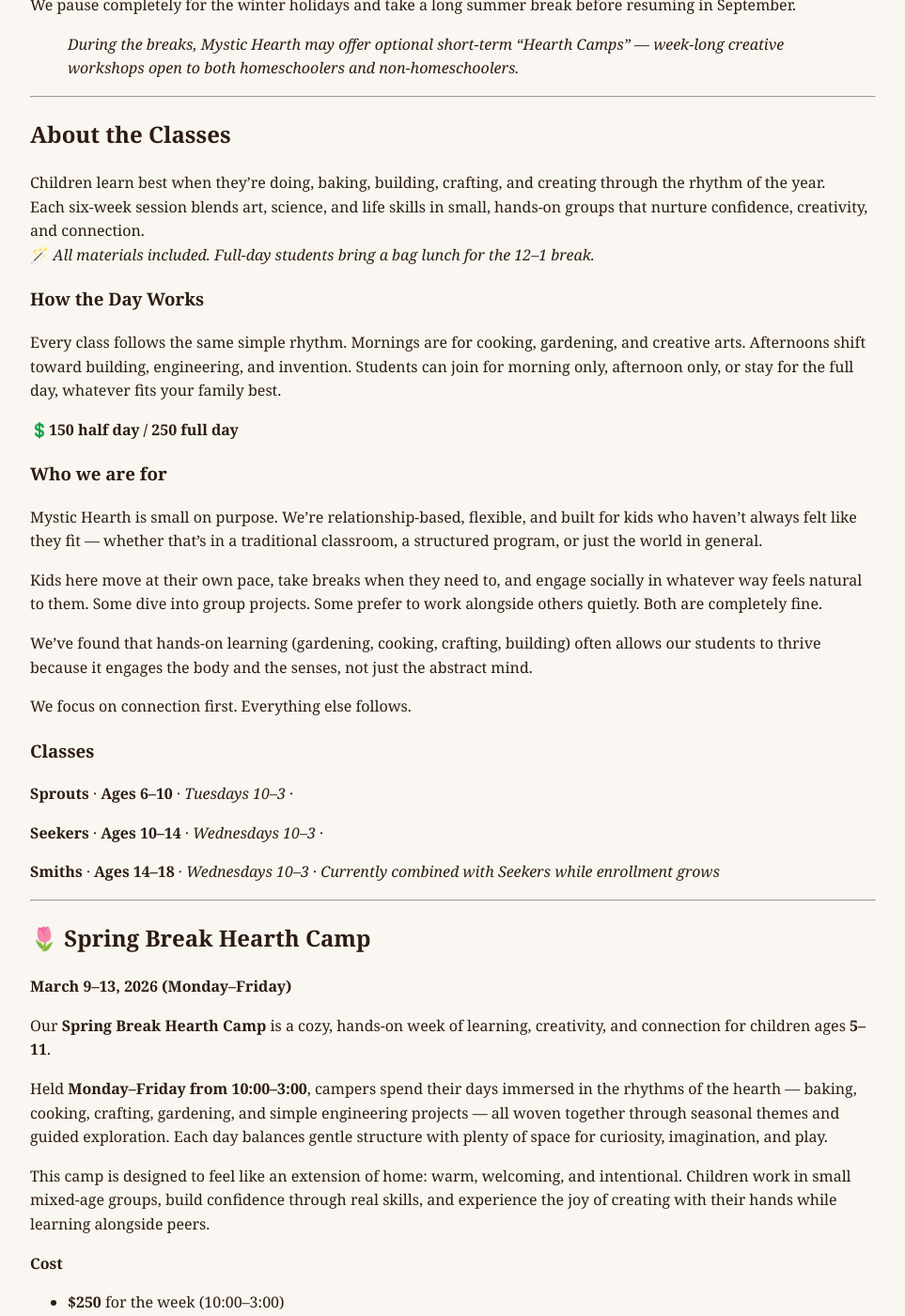
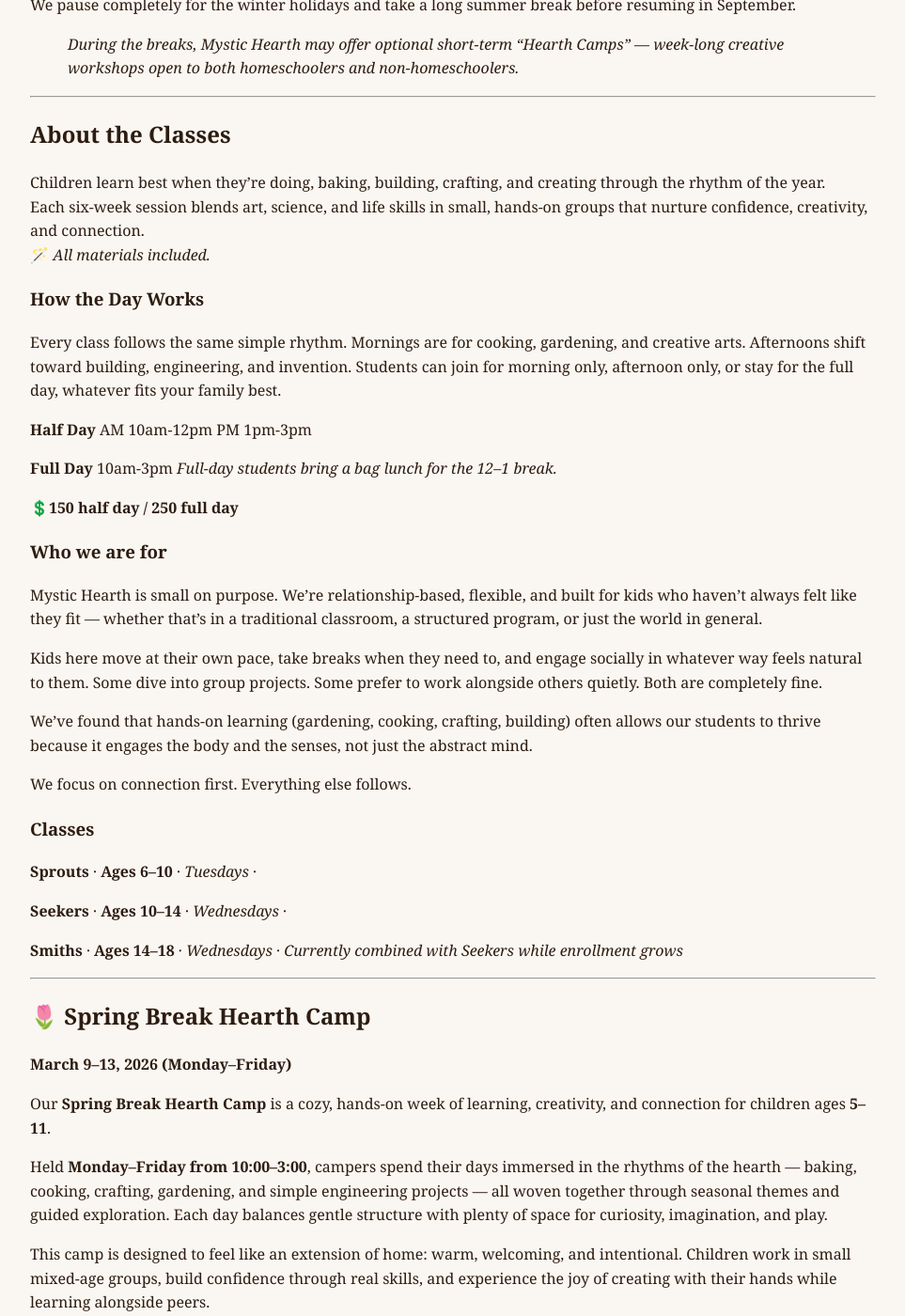
Before and after one commit to WesleyT/mystic-hearth, a Jekyll site: the page built from enrichment/index.md, in a window 1280 px wide and 1400 px high, scrolled down 1796 px. Shown: the whole window at 94% size, without its empty margins (158-1121 px from the left). Built offline with Jekyll 4.4.1, drawn with Linux system fonts in a browser that asks for light colours.

Commit message:
updated class times

```diff
--- a/enrichment/index.md
+++ b/enrichment/index.md
@@ -67,12 +67,20 @@ We pause completely for the winter holidays and take a long summer break before
 
 Children learn best when they’re doing, baking, building, crafting, and creating through the rhythm of the year.
 Each six-week session blends art, science, and life skills in small, hands-on groups that nurture confidence, creativity, and connection.
-🪄 *All materials included. Full-day students bring a bag lunch for the 12–1 break.*
+🪄 *All materials included.*
 
 ### How the Day Works
 Every class follows the same simple rhythm. Mornings are for cooking, gardening, and creative arts.
 Afternoons shift toward building, engineering, and invention.
 Students can join for morning only, afternoon only, or stay for the full day, whatever fits your family best.
+
+**Half Day**
+AM 10am-12pm
+PM 1pm-3pm
+
+**Full Day**
+10am-3pm
+*Full-day students bring a bag lunch for the 12–1 break.*
 
 💲**150 half day / 250 full day**
 
@@ -86,11 +94,11 @@ We’ve found that hands-on learning (gardening, cooking, crafting, building) of
 We focus on connection first. Everything else follows.
 
 ### Classes
-**Sprouts** · **Ages 6–10** · *Tuesdays 10–3* ·
+**Sprouts** · **Ages 6–10** · *Tuesdays* ·
 
-**Seekers** · **Ages 10–14** · *Wednesdays 10–3* ·
+**Seekers** · **Ages 10–14** · *Wednesdays* ·
 
-**Smiths** · **Ages 14–18** · *Wednesdays 10–3* ·
+**Smiths** · **Ages 14–18** · *Wednesdays* ·
 *Currently combined with Seekers while enrollment grows*
 
 ---
```
